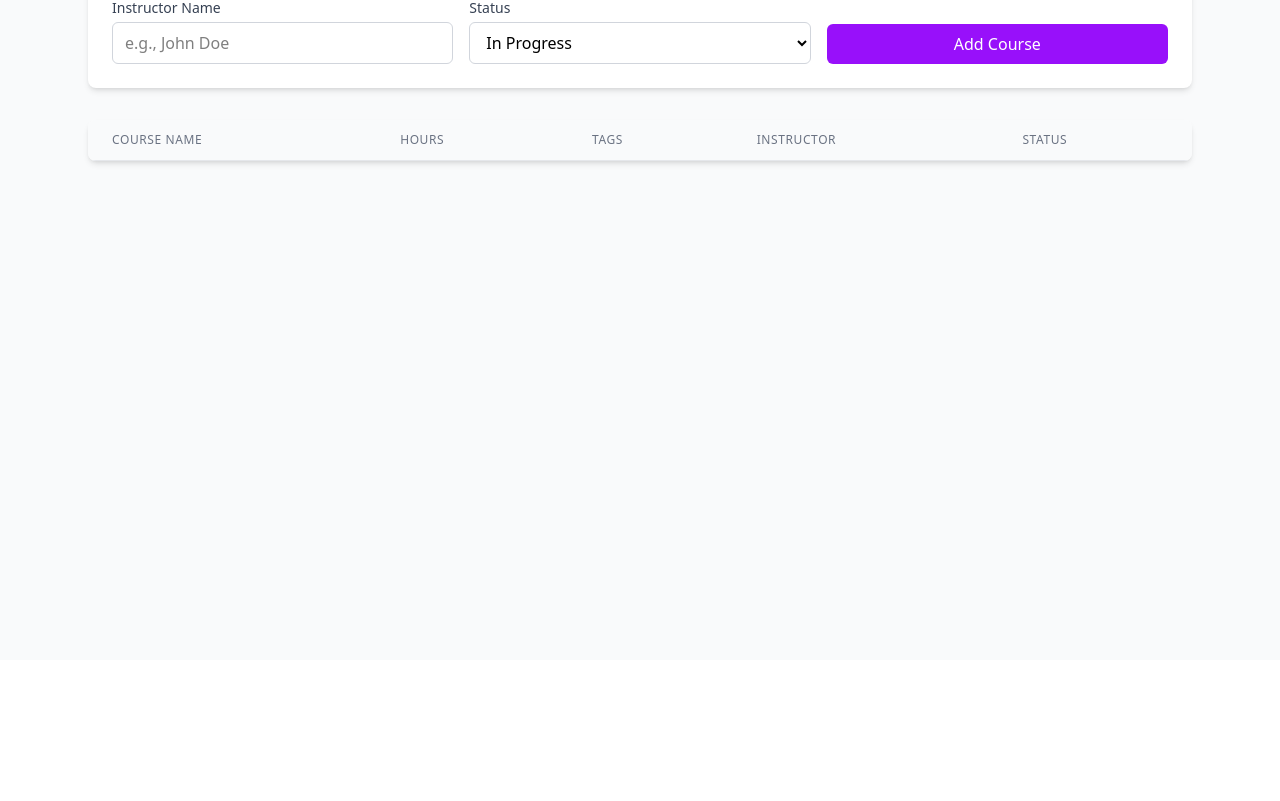
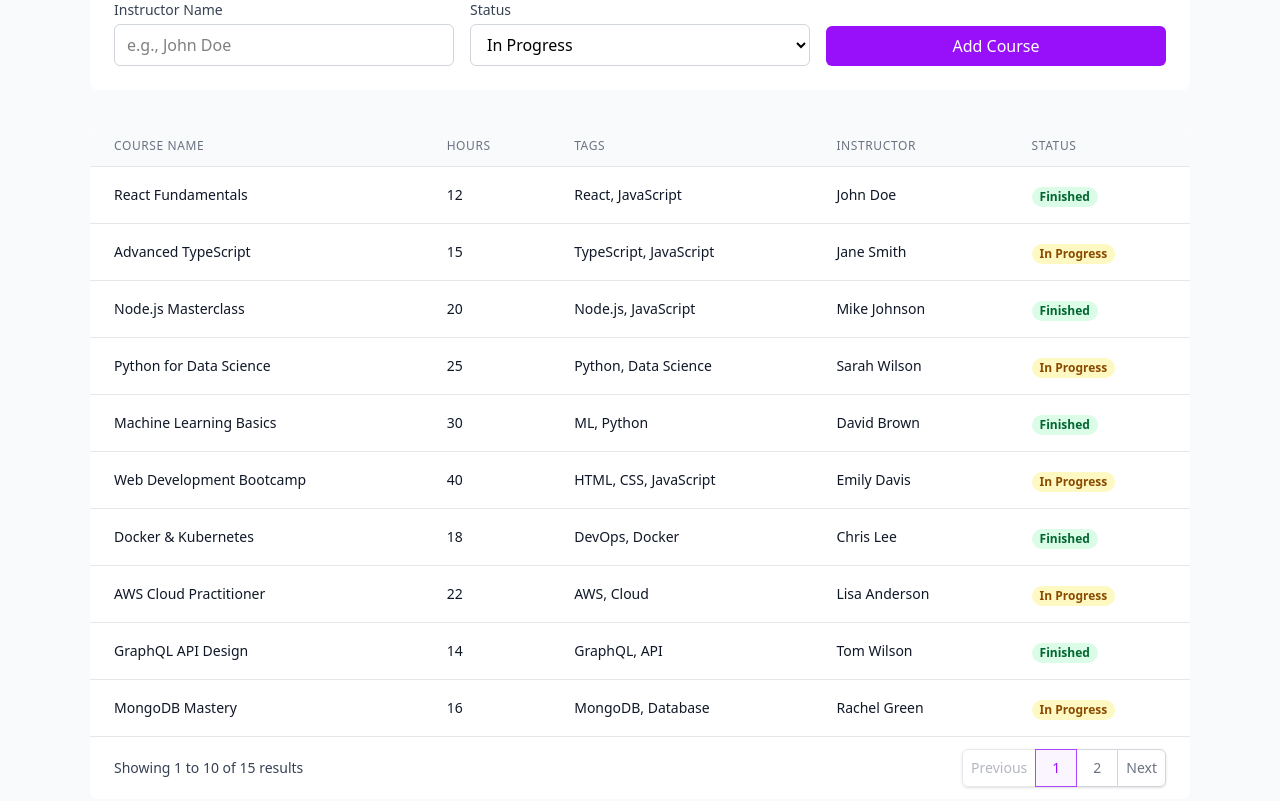
Before and after one commit to devkoushiik/course_tracker, a Next.js app: page / in a window 1280 px wide. Shown: the part 220-1021 px from the top of the page. Before the commit the page ends 880 px from the top, so only its background shows below. Built offline with nearby package versions, Linux system fonts and the light colour scheme.

Commit message:
pagination added

```diff
--- a/app/components/CourseForm.tsx
+++ b/app/components/CourseForm.tsx
@@ -14,6 +14,8 @@ interface Course {
 
 const CourseForm = () => {
   const [courses, setCourses] = useState<Course[]>([]);
+  const [currentPage, setCurrentPage] = useState(1);
+  const rowsPerPage = 10;
   const [formData, setFormData] = useState<Omit<Course, 'id'>>({
     course_name: '',
     hours: 0,
@@ -23,9 +25,33 @@ const CourseForm = () => {
   });
 
   useEffect(() => {
+    // Clear localStorage for testing
+    localStorage.removeItem('courses');
+
     const savedCourses = localStorage.getItem('courses');
     if (savedCourses) {
       setCourses(JSON.parse(savedCourses));
+    } else {
+      // TODO: Remove this dummy data later
+      const dummyCourses: Course[] = [
+        { id: '1', course_name: 'React Fundamentals', hours: 12, tags: 'React, JavaScript', instructor_name: 'John Doe', status: 'finished' },
+        { id: '2', course_name: 'Advanced TypeScript', hours: 15, tags: 'TypeScript, JavaScript', instructor_name: 'Jane Smith', status: 'in_progress' },
+        { id: '3', course_name: 'Node.js Masterclass', hours: 20, tags: 'Node.js, JavaScript', instructor_name: 'Mike Johnson', status: 'finished' },
+        { id: '4', course_name: 'Python for Data Science', hours: 25, tags: 'Python, Data Science', instructor_name: 'Sarah Wilson', status: 'in_progress' },
+        { id: '5', course_name: 'Machine Learning Basics', hours: 30, tags: 'ML, Python', instructor_name: 'David Brown', status: 'finished' },
+        { id: '6', course_name: 'Web Development Bootcamp', hours: 40, tags: 'HTML, CSS, JavaScript', instructor_name: 'Emily Davis', status: 'in_progress' },
+        { id: '7', course_name: 'Docker & Kubernetes', hours: 18, tags: 'DevOps, Docker', instructor_name: 'Chris Lee', status: 'finished' },
+        { id: '8', course_name: 'AWS Cloud Practitioner', hours: 22, tags: 'AWS, Cloud', instructor_name: 'Lisa Anderson', status: 'in_progress' },
+        { id: '9', course_name: 'GraphQL API Design', hours: 14, tags: 'GraphQL, API', instructor_name: 'Tom Wilson', status: 'finished' },
+        { id: '10', course_name: 'MongoDB Mastery', hours: 16, tags: 'MongoDB, Database', instructor_name: 'Rachel Green', status: 'in_progress' },
+        { id: '11', course_name: 'Flutter Development', hours: 28, tags: 'Flutter, Mobile', instructor_name: 'Alex Turner', status: 'finished' },
+        { id: '12', course_name: 'DevOps Essentials', hours: 24, tags: 'DevOps, CI/CD', instructor_name: 'Sophie Martin', status: 'in_progress' },
+        { id: '13', course_name: 'Blockchain Basics', hours: 20, tags: 'Blockchain, Crypto', instructor_name: 'James Wilson', status: 'finished' },
+        { id: '14', course_name: 'UI/UX Design', hours: 18, tags: 'Design, Figma', instructor_name: 'Emma Thompson', status: 'in_progress' },
+        { id: '15', course_name: 'Cybersecurity Fundamentals', hours: 25, tags: 'Security, Network', instructor_name: 'Daniel Clark', status: 'finished' }
+      ];
+      setCourses(dummyCourses);
+      localStorage.setItem('courses', JSON.stringify(dummyCourses));
     }
   }, []);
 
@@ -84,10 +110,21 @@ const CourseForm = () => {
     }));
   };
 
+  // Pagination calculations
+  const totalPages = Math.ceil(courses.length / rowsPerPage);
+  const startIndex = (currentPage - 1) * rowsPerPage;
+  const endIndex = startIndex + rowsPerPage;
+  const currentCourses = courses.slice(startIndex, endIndex);
+
+  const handlePageChange = (page: number) => {
+    setCurrentPage(page);
+  };
+
   return (
     <div className="max-w-6xl mx-auto px-6 pt-8">
       <Toaster />
-      <form onSubmit={handleSubmit} className="bg-white rounded-lg shadow-md p-6 mb-8">
+      <div className="relative p-[2px] rounded-lg bg-gradient-to-r from-purple-dark via-purple-medium to-purple-light mb-8">
+        <form onSubmit={handleSubmit} className="bg-white rounded-lg p-6">
           <div className="grid grid-cols-1 md:grid-cols-2 lg:grid-cols-3 gap-4">
             <div>
               <label className="block text-sm font-medium text-gray-700 mb-1">Course Name</label>
@@ -158,8 +195,10 @@ const CourseForm = () => {
             </div>
           </div>
         </form>
+      </div>
 
-      <div className="bg-white rounded-lg shadow-md overflow-hidden">
+      <div className="relative p-[2px] rounded-lg bg-gradient-to-r from-purple-dark via-purple-medium to-purple-light">
+        <div className="bg-white rounded-lg overflow-hidden">
           <table className="min-w-full divide-y divide-gray-200">
             <thead className="bg-gray-50">
               <tr>
@@ -171,7 +210,7 @@ const CourseForm = () => {
               </tr>
             </thead>
             <tbody className="bg-white divide-y divide-gray-200">
-            {courses.map((course) => (
+              {currentCourses.map((course) => (
                 <tr key={course.id}>
                   <td className="px-6 py-4 whitespace-nowrap text-sm text-gray-900">{course.course_name}</td>
                   <td className="px-6 py-4 whitespace-nowrap text-sm text-gray-900">{course.hours}</td>
@@ -190,6 +229,69 @@ const CourseForm = () => {
               ))}
             </tbody>
           </table>
+
+          {/* Pagination Controls */}
+          {totalPages > 1 && (
+            <div className="bg-white px-4 py-3 flex items-center justify-between border-t border-gray-200 sm:px-6">
+              <div className="flex-1 flex justify-between sm:hidden">
+                <button
+                  onClick={() => handlePageChange(currentPage - 1)}
+                  disabled={currentPage === 1}
+                  className="relative inline-flex items-center px-4 py-2 border border-gray-300 text-sm font-medium rounded-md text-gray-700 bg-white hover:bg-gray-50 disabled:opacity-50 disabled:cursor-not-allowed"
+                >
+                  Previous
+                </button>
+                <button
+                  onClick={() => handlePageChange(currentPage + 1)}
+                  disabled={currentPage === totalPages}
+                  className="ml-3 relative inline-flex items-center px-4 py-2 border border-gray-300 text-sm font-medium rounded-md text-gray-700 bg-white hover:bg-gray-50 disabled:opacity-50 disabled:cursor-not-allowed"
+                >
+                  Next
+                </button>
+              </div>
+              <div className="hidden sm:flex-1 sm:flex sm:items-center sm:justify-between">
+                <div>
+                  <p className="text-sm text-gray-700">
+                    Showing <span className="font-medium">{startIndex + 1}</span> to{' '}
+                    <span className="font-medium">{Math.min(endIndex, courses.length)}</span> of{' '}
+                    <span className="font-medium">{courses.length}</span> results
+                  </p>
+                </div>
+                <div>
+                  <nav className="relative z-0 inline-flex rounded-md shadow-sm -space-x-px" aria-label="Pagination">
+                    <button
+                      onClick={() => handlePageChange(currentPage - 1)}
+                      disabled={currentPage === 1}
+                      className="relative inline-flex items-center px-2 py-2 rounded-l-md border border-gray-300 bg-white text-sm font-medium text-gray-500 hover:bg-gray-50 disabled:opacity-50 disabled:cursor-not-allowed"
+                    >
+                      Previous
+                    </button>
+                    {[...Array(totalPages)].map((_, index) => (
+                      <button
+                        key={index + 1}
+                        onClick={() => handlePageChange(index + 1)}
+                        className={`relative inline-flex items-center px-4 py-2 border text-sm font-medium ${
+                          currentPage === index + 1
+                            ? 'z-10 bg-purple-50 border-purple-500 text-purple-600'
+                            : 'bg-white border-gray-300 text-gray-500 hover:bg-gray-50'
+                        }`}
+                      >
+                        {index + 1}
+                      </button>
+                    ))}
+                    <button
+                      onClick={() => handlePageChange(currentPage + 1)}
+                      disabled={currentPage === totalPages}
+                      className="relative inline-flex items-center px-2 py-2 rounded-r-md border border-gray-300 bg-white text-sm font-medium text-gray-500 hover:bg-gray-50 disabled:opacity-50 disabled:cursor-not-allowed"
+                    >
+                      Next
+                    </button>
+                  </nav>
+                </div>
+              </div>
+            </div>
+          )}
+        </div>
       </div>
     </div>
   );
```
Lines whose indentation alone changed are shown as unchanged.
